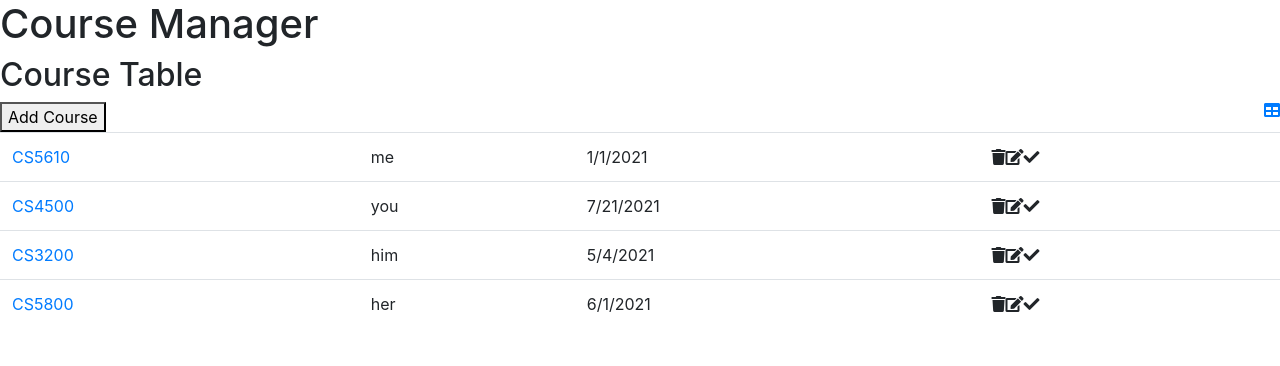
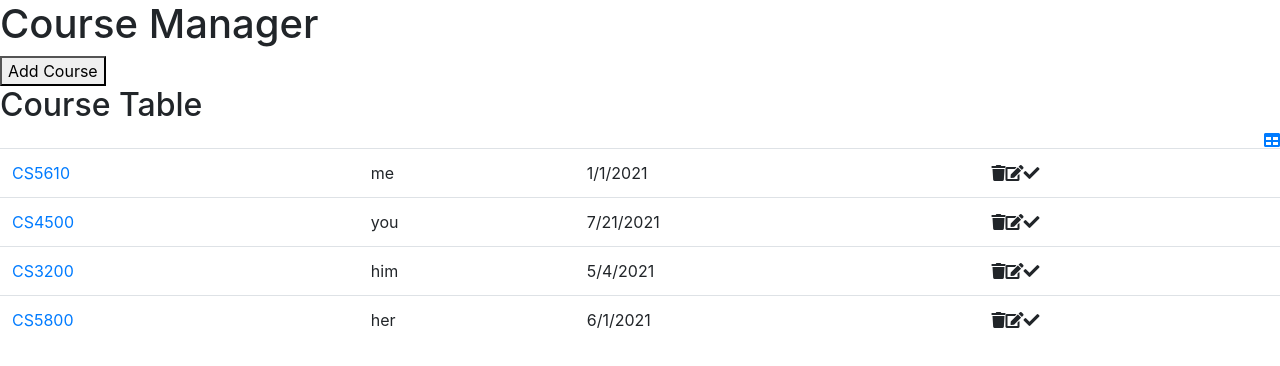
Before and after one commit to leorafink/CS5610-WebDev-sp21-client-react, a React (Create React App) app: page /courses/table in a window 1280 px wide. Shown: the top 366 px of the page. Built offline with nearby package versions, Linux system fonts and the light colour scheme.

Commit message:
courses card start

```diff
--- a/src/App.js
+++ b/src/App.js
@@ -8,7 +8,8 @@ function App() {
   return (
       <BrowserRouter>
           <Route path="/courses" component={CourseManager}/>
-          <Route path="/editor" component={CourseEditor}/>
+          {/*<Route path="/editor" component={CourseEditor}/>*/}
+          <Route path="/editor" render={(props) => <CourseEditor {...props}/>}/>
         {/*<div className="container-fluid">
             <CourseManager/>
             <CourseEditor/>
--- a/src/components/course-editor.js
+++ b/src/components/course-editor.js
@@ -1,12 +1,13 @@
 import React from "react";
 import {Link} from "react-router-dom";
 
-const CourseEditor = () => {
+const CourseEditor = ({history}) => {
     return (
         <h1>
             <Link to="/courses">
                 <i className="fas fa-arrow-left"></i>
             </Link>
+            <span onClick={() => history.goBack()}>Go Back</span>
             Course Editor
         </h1>
     )
--- a/src/components/course-grid.js
+++ b/src/components/course-grid.js
@@ -1,12 +1,32 @@
 import React from "react";
 import {Link} from "react-router-dom";
 
-const CourseGrid = () =>
+const CourseGrid = ({courses}) =>
     <div>
      <h2>Course Grid</h2>
         <Link to="/courses/table">
           <i className="fas fa-list float-right"></i>
         </Link>
+        <Link to="/editor">
+            CS 5610
+        </Link>
+
+        {
+            courses.map(course =>
+                <div className="card" style={{width: "18rem"}}>
+                    <img src="..." className="card-img-top" alt="..."/>
+                    <div className="card-body">
+                        <h5 className="card-title">Card Title</h5>
+                        <p className="card-text">Some quick example text to
+                            the cards content.</p>
+                        <a href="#" className="btn btn-primary">Go Somewhere</a>
+                    </div>
+
+                </div>
+            )
+        }
+
+
     </div>
 
 export default CourseGrid
--- a/src/components/course-manager.js
+++ b/src/components/course-manager.js
@@ -12,12 +12,32 @@ class CourseManager extends React.Component {
             {title: "CS5800", owner: "her", lastModified: "6/1/2021"}
         ]
     }
+
+    addCourse = () => {
+        const newCourse = {
+            title: "New Course",
+            owner: "me",
+            lastModified: "2/12/2021"
+        }
+        this.state.courses.push(newCourse)
+        this.setState(this.state)
+    }
+
     render() {
         return (
             <div>
                 <h1>Course Manager</h1>
-                <Route path="/courses/grid" component={CourseGrid}/>
-                <Route path="/courses/table" component={CourseTable}/>
+                <button onClick={this.addCourse}>
+                    Add Course
+                </button>
+                {/*<Route path="/courses/grid" component={CourseGrid}/>*/}
+                <Route path="/courses/grid">
+                    <CourseGrid courses={this.state.courses}/>
+                </Route>
+                {/*<Route path="/courses/table" component={CourseTable}/>*/}
+                <Route path="/courses/table">
+                    <CourseTable courses={this.state.courses}/>
+                </Route>
                 {/*<CourseTable courses={this.state.courses}/>*/}
                 {/*<CourseGrid courses={this.state.courses}/>*/}
             </div>
--- a/src/components/course-table.js
+++ b/src/components/course-table.js
@@ -4,30 +4,12 @@ import {Link} from "react-router-dom";
 
 export default class CourseTable extends
     React.Component {
-    state = {
-        courses: [
-            {title: "CS5610", owner: "me", lastModified: "1/1/2021"},
-            {title: "CS4500", owner: "you", lastModified: "7/21/2021"},
-            {title: "CS3200", owner: "him", lastModified: "5/4/2021"},
-            {title: "CS5800", owner: "her", lastModified: "6/1/2021"}
-        ]
+
+    constructor(props) {
+        super(props);
     }
-    /*courses = [
-        {title: "CS5610", owner: "me", lastModified: "1/1/2021"},
-        {title: "CS4500", owner: "you", lastModified: "7/21/2021"},
-        {title: "CS3200", owner: "him", lastModified: "5/4/2021"},
-        {title: "CS5800", owner: "her", lastModified: "6/1/2021"}
-    ]*/
 
-    addCourse = () => {
-        const newCourse = {
-            title: "New Course",
-            owner: "me",
-            lastModified: "2/12/2021"
-        }
-        this.state.courses.push(newCourse)
-        this.setState(this.state)
-    }
+
     render() {
         return(
             <div>
@@ -35,14 +17,14 @@ export default class CourseTable extends
                 <Link to="/courses/grid">
                 <i className="fas fa-table float-right"></i>
                 </Link>
-                <button onClick={this.addCourse}>Add Course</button>
+
                 <table className="table">
                     {/*<CourseRow title="CS5610" owner="me"/>
                     <CourseRow title="CS5800" owner="you"/>
                     <CourseRow title="CS5200" owner="her"/>
                     <CourseRow title="CS4550" owner="him"/>*/}
                     {
-                        this.state.courses.map(course =>
+                        this.props.courses.map(course =>
                             <CourseRow
                                 course={course}
                              /*   title={course.title}
```
